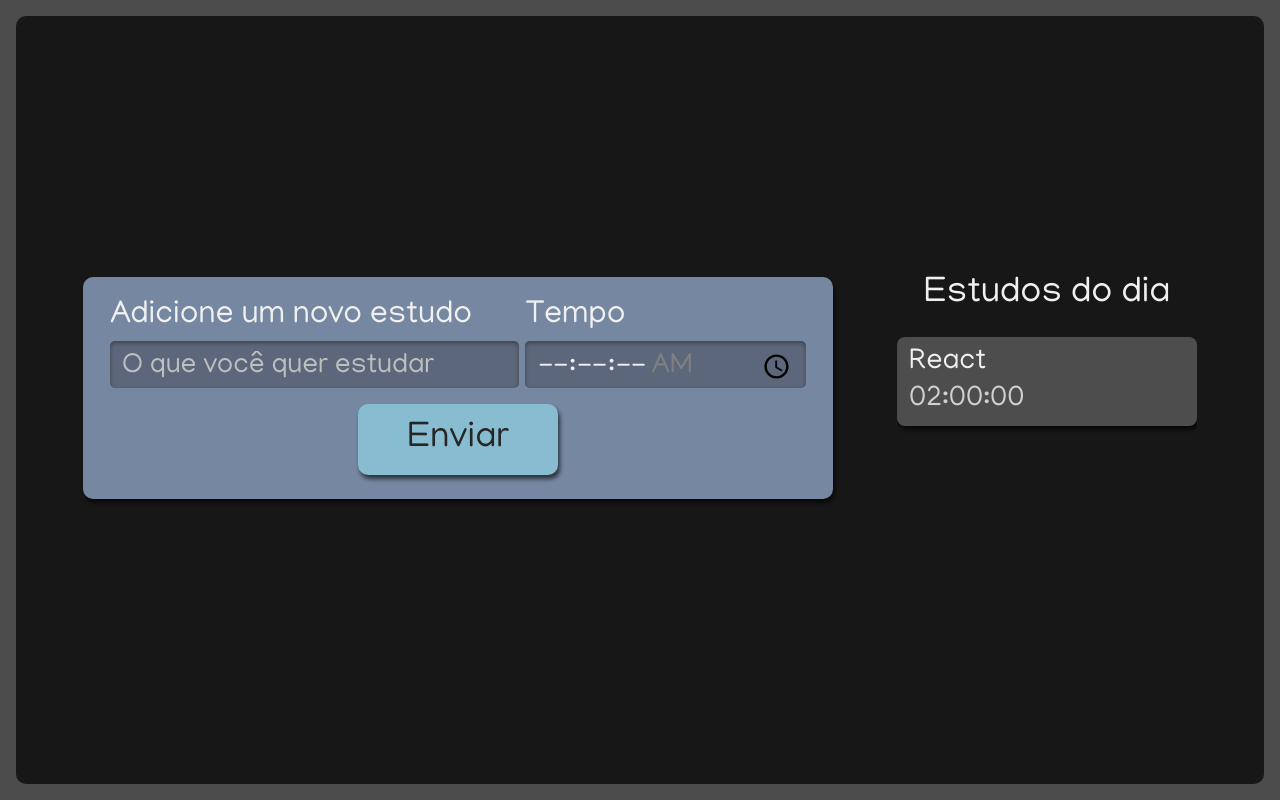
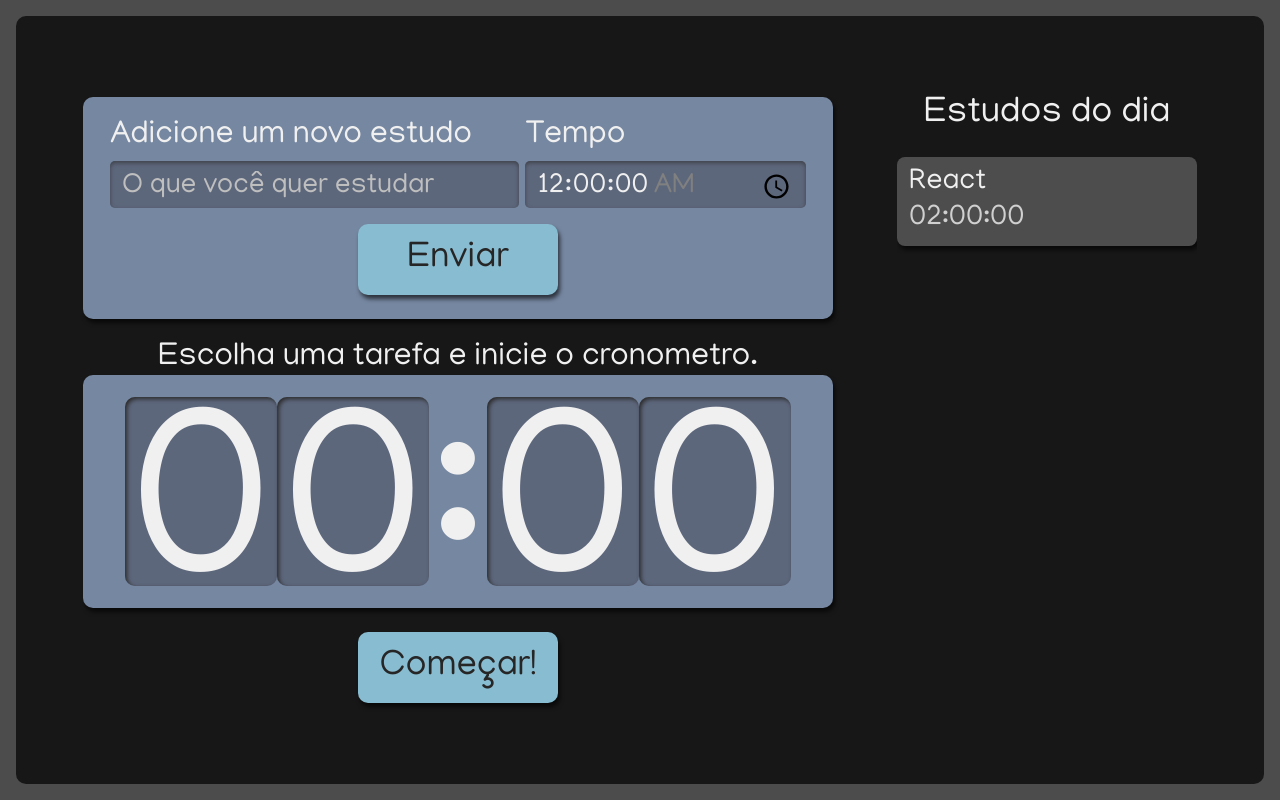
Before and after one commit to vclemente2/react-with-typescript, a React (Vite) app: page / in a window 1280 px wide. Built offline with nearby package versions, Linux system fonts and the light colour scheme.

Commit message:
Implementação e estilização dos components Timer e Clock.

```diff
--- a/src/Interfaces/StudyList.ts
+++ b/src/Interfaces/ITask.ts
@@ -1,4 +1,4 @@
-export interface StudyList {
+export interface ITask {
   task: string;
   time: string;
 }
--- a/src/components/Button/index.tsx
+++ b/src/components/Button/index.tsx
@@ -1,9 +1,14 @@
 import style from "./Button.module.scss";
 
-interface props {
+interface ButtonProps {
   children: string;
+  type?: "button" | "submit" | "reset" | undefined;
 }
 
-export function Button({ children }: props): JSX.Element {
-  return <button className={style.botao}>{children}</button>;
+export function Button({ children, type }: ButtonProps): JSX.Element {
+  return (
+    <button type={type ? type : "button"} className={style.botao}>
+      {children}
+    </button>
+  );
 }
--- a/src/components/Form/index.tsx
+++ b/src/components/Form/index.tsx
@@ -1,16 +1,22 @@
 import style from "./Form.module.scss";
 import { Button } from "../Button";
 import { useState } from "react";
-import { StudyList } from "../../Interfaces/StudyList";
+import { ITask } from "../../Interfaces/ITask";
 
-export function Form({ tasks, setTasks }) {
-  const [time, setTime] = useState();
-  const [task, setTask] = useState();
+export function Form({
+  tasks,
+  setTasks
+}: {
+  tasks: ITask[];
+  setTasks: React.Dispatch<React.SetStateAction<ITask[]>>;
+}) {
+  const [time, setTime] = useState("00:00");
+  const [task, setTask] = useState("");
 
   return (
     <form
       className={style.novaTarefa}
-      onSubmit={(event) => {
+      onSubmit={(event: React.FormEvent<HTMLFormElement>) => {
         event.preventDefault();
         setTasks([...tasks, { task: task, time: time }]);
       }}
@@ -45,7 +51,7 @@ export function Form({ tasks, setTasks }) {
           required
         ></input>
       </div>
-      <Button>Enviar</Button>
+      <Button type="submit">Enviar</Button>
     </form>
   );
 }
--- /dev/null
+++ b/src/components/List/Item/Item.module.scss
@@ -0,0 +1,45 @@
+.item {
+    background-color: #4D4D4D;
+    border-radius: 8px;
+    box-shadow: 2px 4px 4px #0000009F;
+    padding: 12px;
+    margin-bottom: 8px;
+    position: relative;
+    cursor: pointer;
+
+    h3 {
+      margin-bottom: 8px;
+      word-break: break-all;
+    }
+
+    span {
+      color: #D0D0D0;
+    }
+
+    @media screen and (min-width:1280px) {
+      font-size: 1.8rem;
+    }
+  }
+
+  .itemSelecionado {
+    background-color: #292929;
+    box-shadow: 2px 4px 4px #0000009F inset;
+  }
+
+  .itemCompletado {
+    background-color: #566F42;
+    cursor: auto;
+
+    .concluido {
+      display: block;
+      background-image: url('../../assets/img/check-mark.svg');
+      background-repeat: no-repeat;
+      background-size: 38px 38px;
+      position: absolute;
+      top: 50%;
+      right: 12px;
+      transform: translateY(-50%);
+      width: 42px;
+      height: 43px;
+    }
+  }
--- a/src/components/List/Item/index.tsx
+++ b/src/components/List/Item/index.tsx
@@ -0,0 +1,11 @@
+import { ITask } from "../../../Interfaces/ITask";
+import style from "./Item.module.scss";
+
+export function Item({ task, time }: ITask) {
+  return (
+    <li className={style.item}>
+      <h3>{task}</h3>
+      <span>{time}</span>
+    </li>
+  );
+}
--- a/src/components/List/List.module.scss
+++ b/src/components/List/List.module.scss
@@ -27,49 +27,3 @@
       }
     }
   }
-
-  .item {
-    background-color: #4D4D4D;
-    border-radius: 8px;
-    box-shadow: 2px 4px 4px #0000009F;
-    padding: 12px;
-    margin-bottom: 8px;
-    position: relative;
-    cursor: pointer;
-
-    h3 {
-      margin-bottom: 8px;
-      word-break: break-all;
-    }
-
-    span {
-      color: #D0D0D0;
-    }
-
-    @media screen and (min-width:1280px) {
-      font-size: 1.8rem;
-    }
-  }
-
-  .itemSelecionado {
-    background-color: #292929;
-    box-shadow: 2px 4px 4px #0000009F inset;
-  }
-
-  .itemCompletado {
-    background-color: #566F42;
-    cursor: auto;
-
-    .concluido {
-      display: block;
-      background-image: url('../../assets/img/check-mark.svg');
-      background-repeat: no-repeat;
-      background-size: 38px 38px;
-      position: absolute;
-      top: 50%;
-      right: 12px;
-      transform: translateY(-50%);
-      width: 42px;
-      height: 43px;
-    }
-  }
--- a/src/components/List/index.tsx
+++ b/src/components/List/index.tsx
@@ -1,18 +1,14 @@
-import { StudyList } from "../../Interfaces/StudyList";
+import { ITask } from "../../Interfaces/ITask";
+import { Item } from "./Item";
 import style from "./List.module.scss";
 
-export function List({ tasks }: { tasks: StudyList[] }) {
+export function List({ tasks }: { tasks: ITask[] }) {
   return (
     <aside className={style.listaTarefas}>
       <h2>Estudos do dia</h2>
       <ul>
-        {tasks.map((item: StudyList, index: number) => {
-          return (
-            <li key={index} className={style.item}>
-              <h3>{item.task}</h3>
-              <span>{item.time}</span>
-            </li>
-          );
+        {tasks.map((item: ITask, index: number) => {
+          return <Item key={index} task={item.task} time={item.time} />;
         })}
       </ul>
     </aside>
--- /dev/null
+++ b/src/components/Timer/Clock/Clock.module.scss
@@ -0,0 +1,21 @@
+.relogioNumero {
+    background-color: #5D677C;
+    box-shadow: 2px 2px 4px #2B2B2B inset;
+    height: 3.6rem;
+    width: 3rem;
+    padding: 8px 4px;
+    border-radius: 10px;
+
+    @media screen and (min-width:1280px) {
+      height: 10.8rem;
+      width: 9rem;
+    }
+  }
+
+  .relogioDivisao {
+    height: 4.2rem;
+
+    @media screen and (min-width:1280px) {
+      height: 12.6rem;
+    }
+  }
--- /dev/null
+++ b/src/components/Timer/Clock/index.tsx
@@ -0,0 +1,13 @@
+import style from "./Clock.module.scss";
+
+export function Clock() {
+  return (
+    <>
+      <span className={style.relogioNumero}>0</span>
+      <span className={style.relogioNumero}>0</span>
+      <span className={style.relogioDivisao}>:</span>
+      <span className={style.relogioNumero}>0</span>
+      <span className={style.relogioNumero}>0</span>
+    </>
+  );
+}
--- /dev/null
+++ b/src/components/Timer/Timer.module.scss
@@ -0,0 +1,59 @@
+.cronometro {
+    display: flex;
+    flex-direction: column;
+    align-items: center;
+    grid-area: cronometro;
+
+    .relogioWrapper {
+      align-items: center;
+      background-color: #7687A1;
+      border-radius: 10px;
+      box-shadow: 2px 4px 4px #0000009F;
+      box-sizing: border-box;
+      display: flex;
+      font-size: 5rem;
+      justify-content: center;
+      margin-bottom: 24px;
+      padding: 16px 12px;
+      width: 100%;
+    }
+
+    .titulo {
+      font-size: 2rem;
+    }
+
+    button {
+      background-color: #88bcd1;
+      border-radius: 10px;
+      box-shadow: 2px 4px 4px #0000009F;
+      color: #272626;
+      cursor: pointer;
+      font-size: 1.25rem;
+      padding: 16px;
+      width: 150px;
+
+      &:active {
+        background-color: #7CA6B7;
+        box-shadow: 2px 2px 4px #0000009F inset;
+        cursor: auto;
+      }
+    }
+
+    @media screen and (min-width:1280px) {
+
+      .relogioWrapper{
+        font-size: 15rem;
+      }
+
+      p {
+        font-size: 2rem;
+      }
+
+      button {
+        grid-column-start: span 2;
+        justify-self: center;
+        width: 200px;
+        font-size: 2.25rem;
+      }
+    }
+  }
--- /dev/null
+++ b/src/components/Timer/index.tsx
@@ -0,0 +1,15 @@
+import { Button } from "../Button";
+import { Clock } from "./Clock";
+import style from "./Timer.module.scss";
+
+export function Timer() {
+  return (
+    <div className={style.cronometro}>
+      <p className={style.titulo}>Escolha uma tarefa e inicie o cronometro.</p>
+      <div className={style.relogioWrapper}>
+        <Clock />
+      </div>
+      <Button>Começar!</Button>
+    </div>
+  );
+}
--- a/src/pages/App.tsx
+++ b/src/pages/App.tsx
@@ -2,6 +2,7 @@ import style from "./App.module.scss";
 import { Form } from "../components/Form";
 import { List } from "../components/List";
 import { useState } from "react";
+import { Timer } from "../components/Timer";
 
 function App() {
   const [tasks, setTasks] = useState([{ task: "React", time: "02:00:00" }]);
@@ -9,6 +10,7 @@ function App() {
     <div className={style.AppStyle}>
       <Form setTasks={setTasks} tasks={tasks} />
       <List tasks={tasks} />
+      <Timer />
     </div>
   );
 }
```
